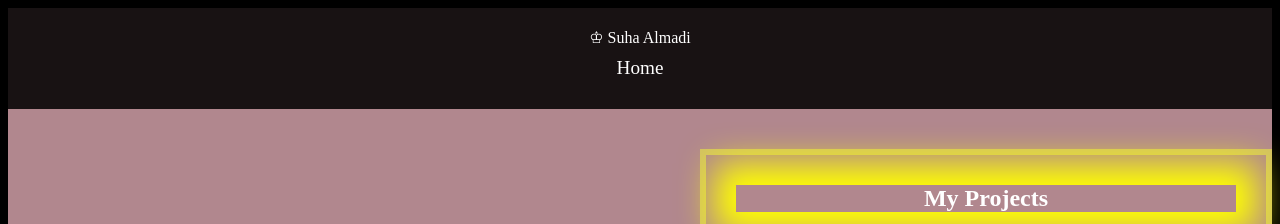
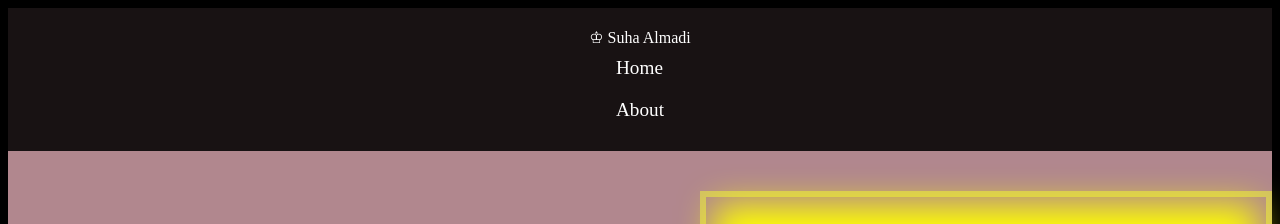
Before and after one commit to suhaalmadi93-design/Projects, a plain HTML site: page index.html in a window 1280 px wide. Shown: the top 224 px of the page. Drawn offline with Linux system fonts and the light colour scheme.

Commit message:
Add About link to header in index.html

```diff
--- a/index.html
+++ b/index.html
@@ -15,6 +15,8 @@
             &#9812; Suha Almadi
             <span>
             <a href ="https://suhaalmadi93-design.github.io/portfolio-Suha-Almadi/">Home</a>
+            <a href="https://suhaalmadi93-design.github.io/Projects/">About</a>
+
             </span>
         </div>
         </div>
@@ -79,5 +81,4 @@
 </div>
 
 </body>
-
 </html>
```
